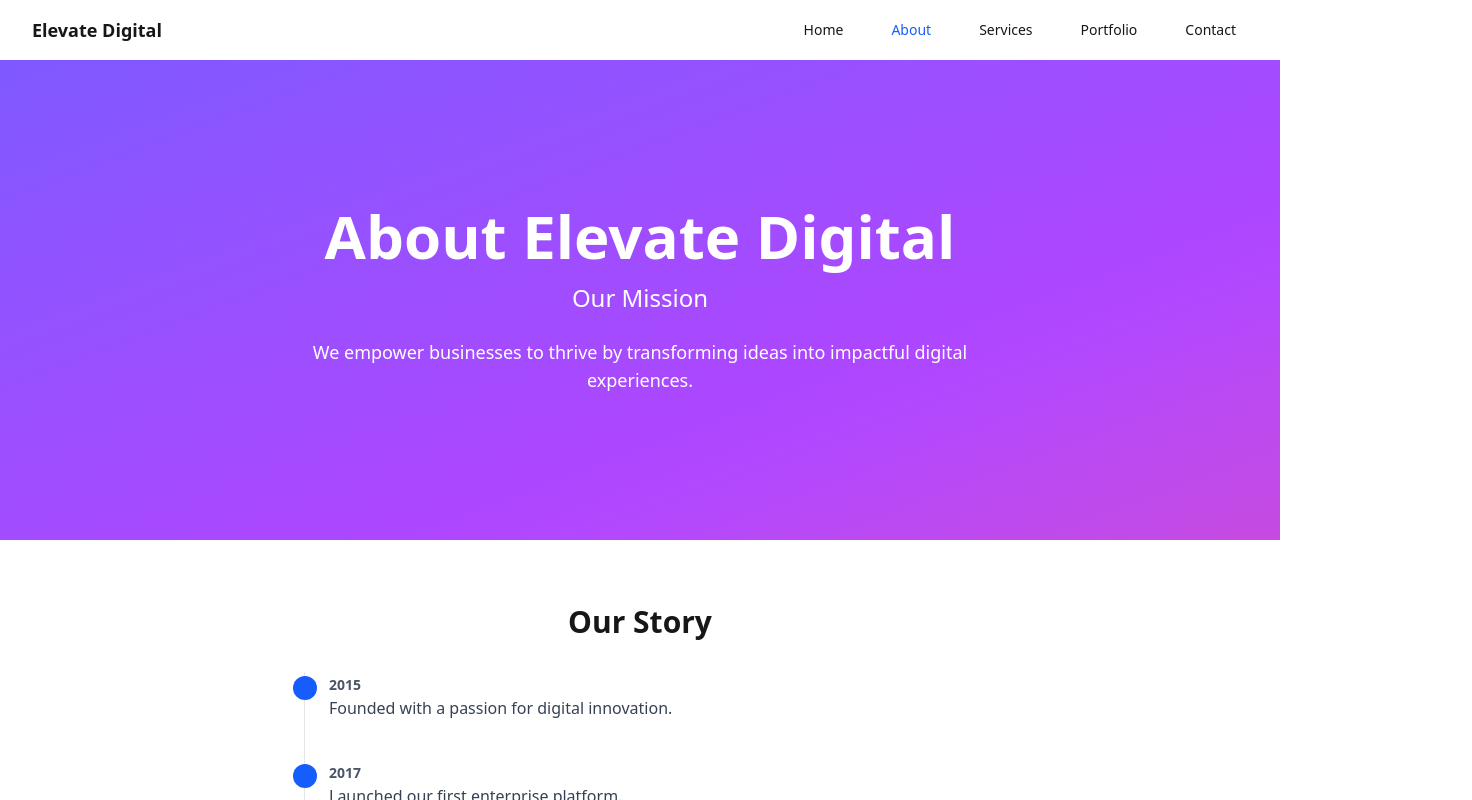
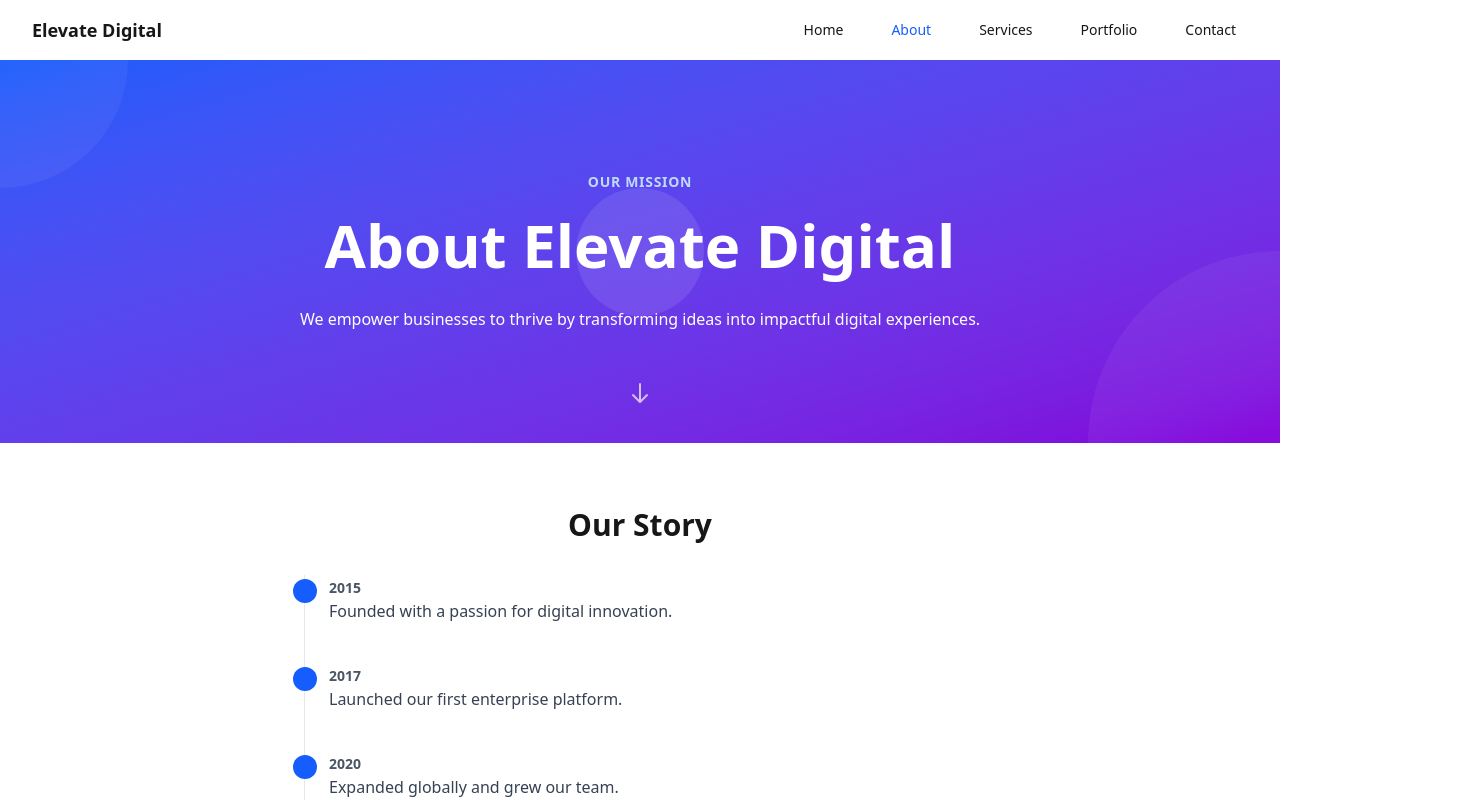
Before and after one commit to JorShe57/my-website, a Next.js app: page /about in a window 1280 px wide. Shown: the top 800 px of the page, 1472 px wide, since content can reach past the window. Built offline with nearby package versions, Linux system fonts and the light colour scheme.

Commit message:
Replace Hero component with enhanced version

```diff
--- a/src/components/sections/Hero.tsx
+++ b/src/components/sections/Hero.tsx
@@ -1,20 +1,169 @@
+import Container from "@/components/ui/Container";
+import { cn } from "@/lib/utils";
 import type { ReactNode } from "react";
 
 export interface HeroProps {
   title: string;
   subtitle?: string;
+  description?: string;
   children?: ReactNode;
+  className?: string;
+  variant?: "default" | "gradient" | "video" | "particles" | "minimal";
+  size?: "sm" | "default" | "lg" | "xl";
+  backgroundImage?: string;
+  overlay?: boolean;
 }
 
-export default function Hero({ title, subtitle, children }: HeroProps) {
+export default function Hero({
+  title,
+  subtitle,
+  description,
+  children,
+  className,
+  variant = "default",
+  size = "default",
+  backgroundImage,
+  overlay = true,
+  ...props
+}: HeroProps) {
+  const sizeClasses = {
+    sm: "py-16 sm:py-20",
+    default: "py-20 sm:py-28",
+    lg: "py-28 sm:py-36",
+    xl: "py-36 sm:py-48",
+  } as const;
+
+  const getBackgroundClasses = () => {
+    switch (variant) {
+      case "gradient":
+        return "bg-gradient-to-br from-indigo-500 via-purple-500 to-pink-500 animate-gradient-shift text-white";
+      case "particles":
+        return "bg-gradient-to-br from-gray-900 via-blue-900 to-purple-900 text-white relative overflow-hidden";
+      case "video":
+        return "bg-gray-900 text-white relative overflow-hidden";
+      case "minimal":
+        return "bg-white dark:bg-gray-900";
+      default:
+        return "bg-gradient-to-br from-blue-600 to-purple-700 text-white";
+    }
+  };
+
   return (
-    <section className="relative flex min-h-[60vh] items-center justify-center text-center text-white">
-      <div className="absolute inset-0 bg-gradient-to-br from-indigo-500 via-purple-500 to-pink-500 animate-gradient" />
-      <div className="relative z-10 px-4 py-24">
-        <h1 className="text-4xl font-bold sm:text-6xl">{title}</h1>
-        {subtitle && <p className="mt-4 text-xl sm:text-2xl">{subtitle}</p>}
-        {children && <div className="mx-auto mt-6 max-w-2xl text-base sm:text-lg">{children}</div>}
-      </div>
+    <section
+      className={cn(
+        "relative flex items-center justify-center",
+        sizeClasses[size],
+        getBackgroundClasses(),
+        className
+      )}
+      style={
+        backgroundImage
+          ? {
+              backgroundImage: `url(${backgroundImage})`,
+              backgroundSize: "cover",
+              backgroundPosition: "center",
+              backgroundRepeat: "no-repeat",
+            }
+          : undefined
+      }
+      {...props}
+    >
+      {/* Background overlay */}
+      {overlay && (backgroundImage || variant === "video") && (
+        <div className="absolute inset-0 bg-black/50" />
+      )}
+
+      {/* Animated background elements for particles variant */}
+      {variant === "particles" && (
+        <>
+          <div className="absolute top-1/4 left-1/4 w-2 h-2 bg-blue-400 rounded-full animate-float" />
+          <div
+            className="absolute top-1/3 right-1/4 w-1 h-1 bg-purple-400 rounded-full animate-float"
+            style={{ animationDelay: "1s" }}
+          />
+          <div
+            className="absolute bottom-1/3 left-1/3 w-3 h-3 bg-pink-400 rounded-full animate-float"
+            style={{ animationDelay: "2s" }}
+          />
+          <div
+            className="absolute top-1/2 right-1/3 w-1.5 h-1.5 bg-indigo-400 rounded-full animate-float"
+            style={{ animationDelay: "3s" }}
+          />
+          <div
+            className="absolute bottom-1/4 right-1/4 w-2.5 h-2.5 bg-cyan-400 rounded-full animate-float"
+            style={{ animationDelay: "4s" }}
+          />
+        </>
+      )}
+
+      {/* Geometric shapes for visual interest */}
+      {variant !== "minimal" && (
+        <>
+          <div className="absolute top-0 left-0 w-64 h-64 bg-white/5 rounded-full -translate-x-32 -translate-y-32" />
+          <div className="absolute bottom-0 right-0 w-96 h-96 bg-white/5 rounded-full translate-x-48 translate-y-48" />
+          <div className="absolute top-1/2 left-1/2 w-32 h-32 bg-white/10 rounded-full -translate-x-16 -translate-y-16 animate-pulse" />
+        </>
+      )}
+
+      <Container className="relative z-10 text-center">
+        {/* Subtitle */}
+        {subtitle && (
+          <div className="animate-slide-in-left">
+            <p className="text-sm font-semibold uppercase tracking-wider text-blue-200 dark:text-blue-300 mb-4">
+              {subtitle}
+            </p>
+          </div>
+        )}
+
+        {/* Main title */}
+        <div className="animate-fade-in-up">
+          <h1
+            className={cn(
+              "font-bold leading-tight",
+              size === "sm" && "text-3xl sm:text-4xl",
+              size === "default" && "text-4xl sm:text-5xl lg:text-6xl",
+              size === "lg" && "text-5xl sm:text-6xl lg:text-7xl",
+              size === "xl" && "text-6xl sm:text-7xl lg:text-8xl",
+              variant === "gradient" && "gradient-text-rainbow",
+              variant === "minimal" && "text-gray-900 dark:text-white"
+            )}
+          >
+            {title}
+          </h1>
+        </div>
+
+        {/* Description */}
+        {(description || children) && (
+          <div className="animate-slide-in-right" style={{ animationDelay: "0.2s" }}>
+            <div className="mt-6 max-w-3xl mx-auto">
+              {description && (
+                <p
+                  className={cn(
+                    "text-lg leading-relaxed",
+                    size === "sm" && "text-base",
+                    size === "lg" && "text-xl",
+                    size === "xl" && "text-2xl",
+                    variant === "minimal" ? "text-gray-600 dark:text-gray-400" : "text-white/90"
+                  )}
+                >
+                  {description}
+                </p>
+              )}
+
+              {children && <div className="mt-6">{children}</div>}
+            </div>
+          </div>
+        )}
+      </Container>
+
+      {/* Scroll indicator */}
+      {size !== "sm" && (
+        <div className="absolute bottom-8 left-1/2 -translate-x-1/2 animate-bounce">
+          <svg className="w-6 h-6 text-white/70" fill="none" stroke="currentColor" viewBox="0 0 24 24">
+            <path strokeLinecap="round" strokeLinejoin="round" strokeWidth={2} d="M19 14l-7 7m0 0l-7-7m7 7V3" />
+          </svg>
+        </div>
+      )}
     </section>
   );
 }
--- /dev/null
+++ b/src/lib/utils.ts
@@ -0,0 +1,3 @@
+export function cn(...classes: Array<string | undefined>) {
+  return classes.filter(Boolean).join(" ");
+}
```
